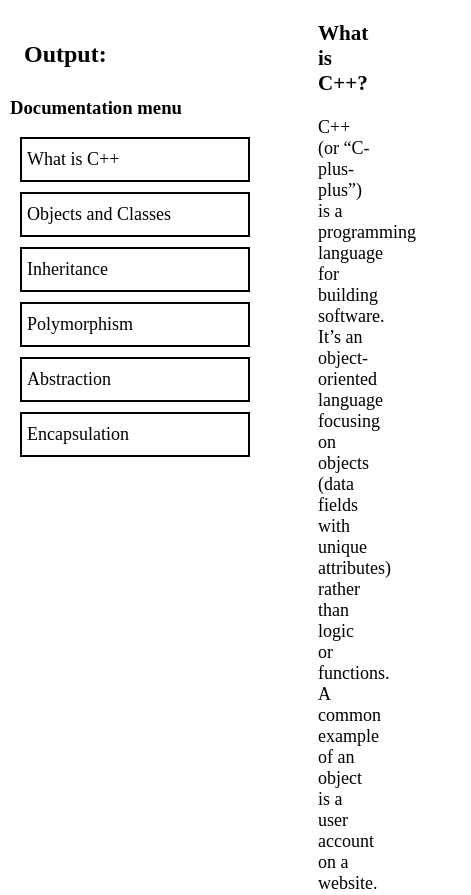
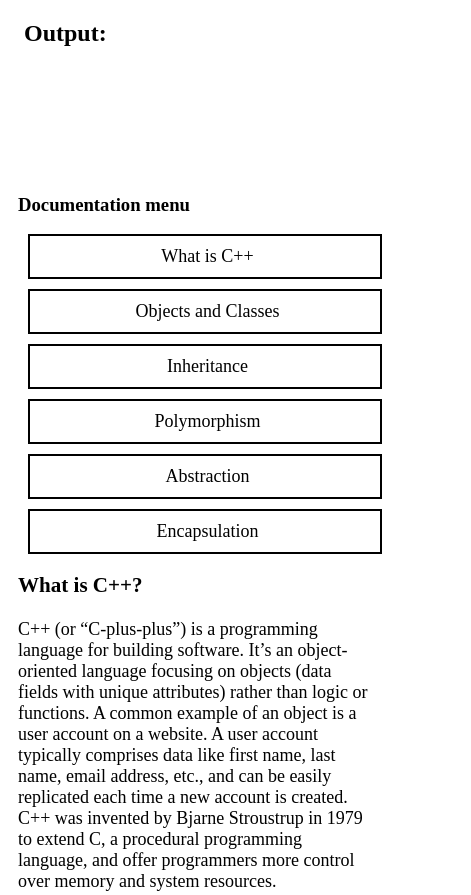
Before and after one commit to ojolanre/ojolanre.github.io, a plain HTML site: page index.html in a window 390 px wide. Shown: the top 895 px of the page, 471 px wide, since content can reach past the window. Drawn offline with Linux system fonts and the light colour scheme.

Commit message:
modified css with media query for different screen sizes

```diff
--- a/style.css
+++ b/style.css
@@ -1,8 +1,3 @@
-body {
-
-}
-
-
 .sidenav {
     margin-right: 50px;
     margin-top: 50px;
@@ -42,3 +37,20 @@ body {
     padding: 0px 10px;
     border-color: solid black;
   }
+
+  @media screen and (max-width: 700px) {
+    .sidenav, h2 {
+      width: 100%;
+      height: auto;
+      position: relative;
+    }
+    .sidenav a {float: left;}
+    main {margin-left: 0;}
+  }
+
+  @media screen and (max-width: 400px) {
+    .sidenav a {
+      text-align: center;
+      float: none;
+    }
+  }
```
